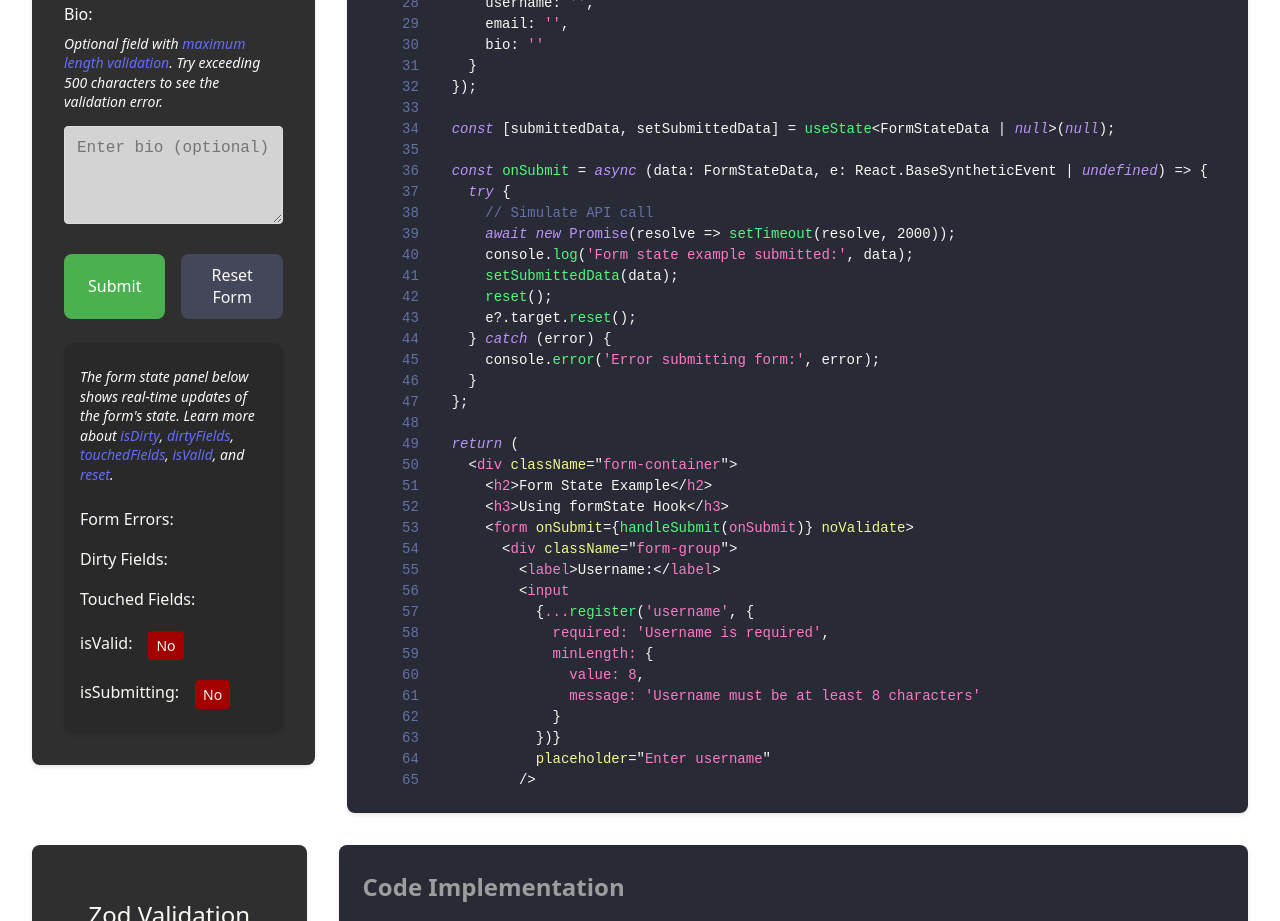
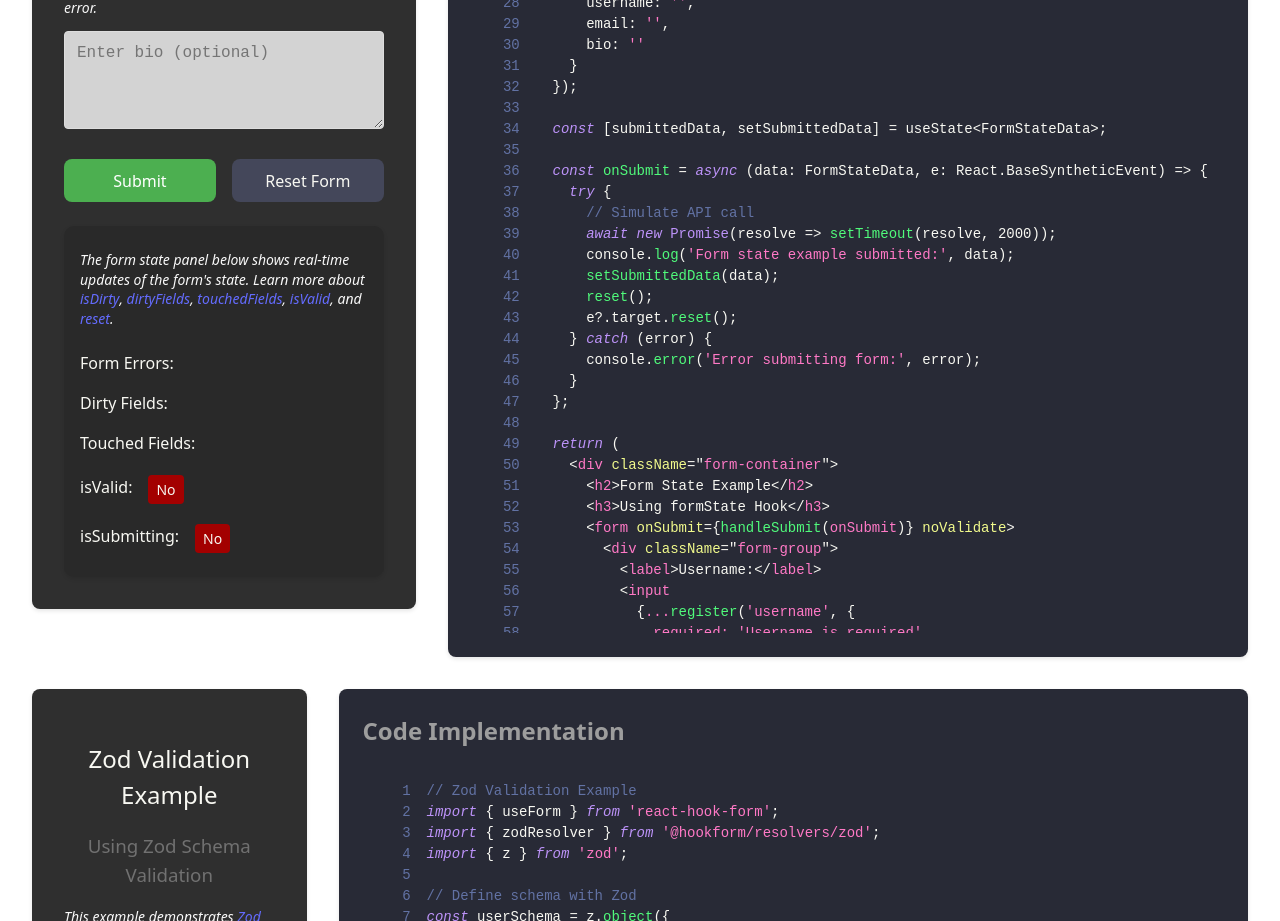
Before and after one commit to morganporritt/rhf-demo, a React (Vite) app: page / in a window 1280 px wide. Shown: the part 3980-4901 px from the top of the page. Built offline with nearby package versions, Linux system fonts and the light colour scheme.

Commit message:
updated code snippet

```diff
--- a/src/snippets/formStateSnippet.ts
+++ b/src/snippets/formStateSnippet.ts
@@ -31,9 +31,9 @@ function FormStateExample() {
     }
   });
 
-  const [submittedData, setSubmittedData] = useState<FormStateData | null>(null);
+  const [submittedData, setSubmittedData] = useState<FormStateData>;
 
-  const onSubmit = async (data: FormStateData, e: React.BaseSyntheticEvent | undefined) => {
+  const onSubmit = async (data: FormStateData, e: React.BaseSyntheticEvent) => {
     try {
       // Simulate API call
       await new Promise(resolve => setTimeout(resolve, 2000));
```
